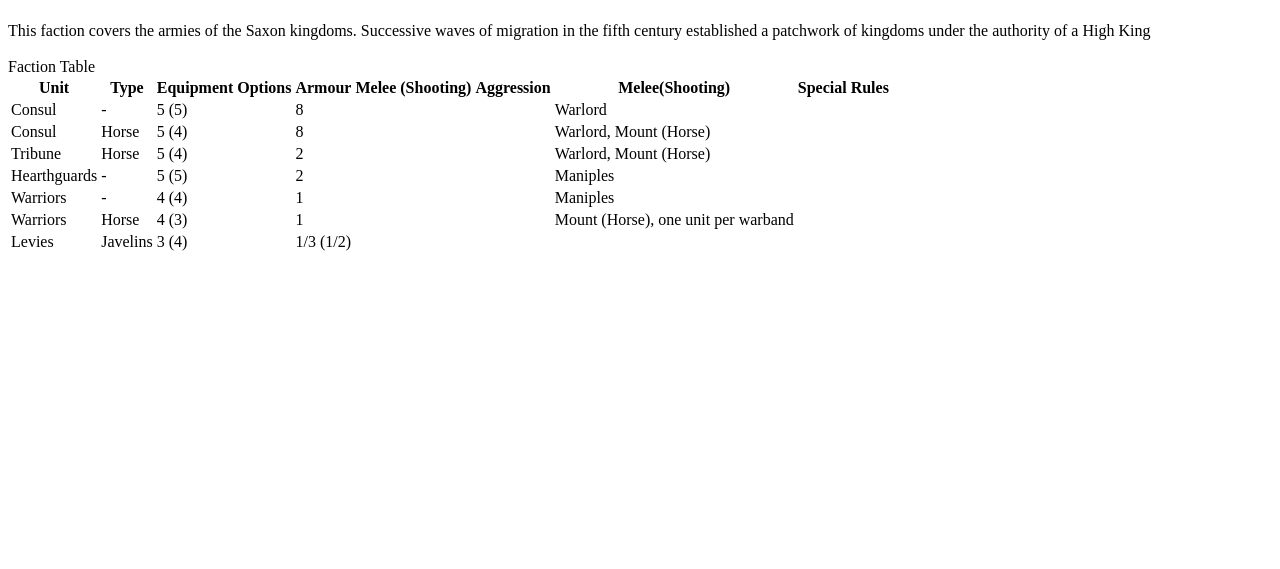
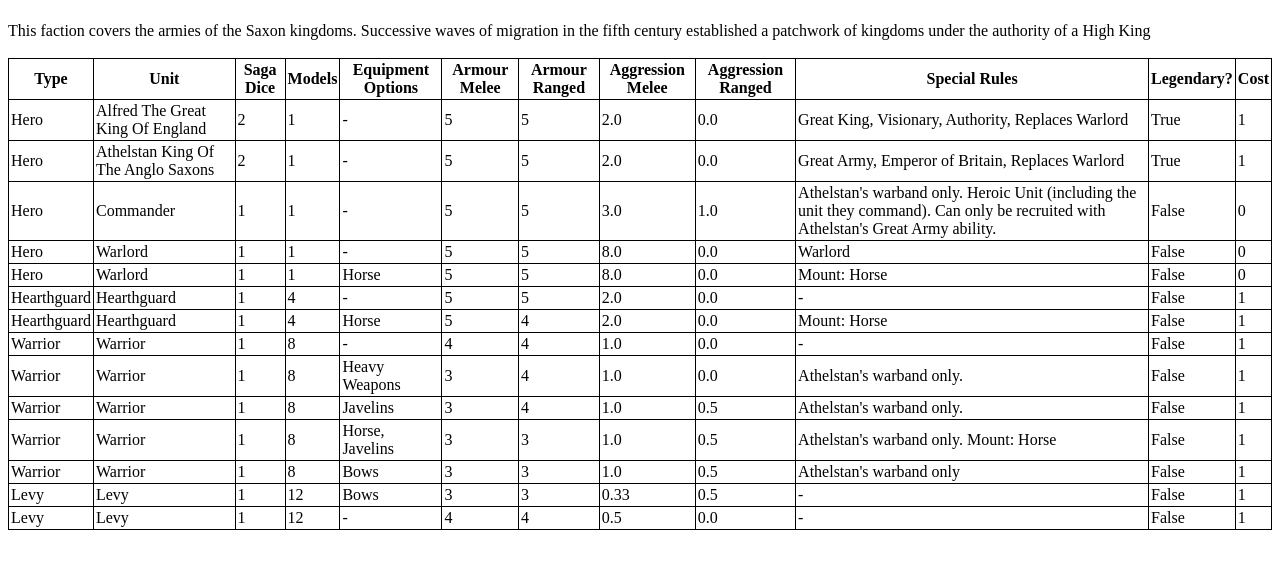
Before and after one commit to perspace42/NorthQuad_Project, a Django app: page /saga/results/1 in a window 1280 px wide. Shown: the part 58-627 px from the top of the page. Run offline with Django 5.2, Linux system fonts and the light colour scheme; data comes from the database, SQL or seed files in the repository; both versions use the stored data as it was after the commit.

Commit message:
Added redirects began work on Create & Edit page

```diff
--- a/project/saga/models.py
+++ b/project/saga/models.py
@@ -29,10 +29,17 @@
     #The amount of dice a unit generates at the start of the turn
     sagaDice = models.PositiveIntegerField(default = 1)
 
+    #The cost to recruit a unit
+    cost = models.PositiveIntegerField(default = 1)
+
     #Can be: Hero, Hearthguard, Warrior, Levy (default is Hero)
     unitType = models.CharField(max_length = 20, default = "Hearthguard", choices=So.unitOptions)
 
+    #The name of a unit
     unitName = models.CharField(max_length = 50, default = "Hearthguard")
+
+    #The number of models a unit contains
+    numModels = models.PositiveIntegerField(default = 4)
 
     #Equipment is a list of any equipment unit contains
     equipment = models.CharField(max_length = 50, default = "-", choices=So.equipmentOptions)
--- a/project/saga/static/saga/style.css
+++ b/project/saga/static/saga/style.css
@@ -0,0 +1,15 @@
+table {
+    /*Border For Display Tables*/
+    border-collapse: collapse;
+    border: 1px solid black;
+
+    /*Width For Display Tables*/
+    table-layout: fixed;
+
+}
+
+th,td{
+    /*Border For Display Tables*/
+    border: 1px solid black;
+    padding: 2px;
+}
--- a/project/saga/templates/saga/results.html
+++ b/project/saga/templates/saga/results.html
@@ -1,14 +1,15 @@
 <!DOCTYPE html>
 <!--
 Author: Scott Field
-Date: 5/24/2024
+Date: 5/26/2024
 Version: 1.0
 Purpose:
-Allow the user to view a faction they have selected, and edit that faction if they are
-the user that created that faction
+Allow the user to view a faction they have selected.
 -->
-
 <html lang="en">
+<!--Get The CSS styling-->
+{% load static %}
+<link rel="stylesheet" href = "{%static 'saga/style.css'%}">
 
 <head>
     <title>Saga Faction View Page</title>
@@ -17,100 +18,70 @@
 </head>
 
 <body>
-    {% if unitList %}
+    {% if faction %}
         <header>
             <!--In this case the first object in the QuerySet is the only object in the QuerySet-->
             <h1>{{faction.first.name}}</h1>
         </header>
 
         <p1>
+            <!--Same thing here-->
             {{faction.first.description}}
         </p1>
+
+        <!--If their are any special rules list them-->
+        {%if faction.first.specialRules != "-"%}
+          <br><br>
+          <h3>Special Rules</h3>
+          <p1>{{faction.first.specialRules}}</p1>
+        {%endif%}
+
 
         <!--Split Sections-->
         <br><br>
 
         <!--Table To Display Selected Faction-->
         <main>
-            Faction Table
             <table>
                 <tr>
+                  <th>Type</th>
                   <th>Unit</th>
-                  <th>Type</th>
+                  <th>Saga Dice</th>
+                  <th>Models</th>
                   <th>Equipment Options</th>
-                  <th>Armour</th>
-                  <th>Melee (Shooting)</th>
-                  <th>Aggression</th>
-                  <th>Melee(Shooting)</th>
+                  <th>Armour Melee</th>
+                  <th>Armour Ranged</th>
+                  <th>Aggression Melee</th>
+                  <th>Aggression Ranged</th>
                   <th>Special Rules</th>
+                  <th>Legendary?</th>
+                  <th>Cost</th>
                 </tr>
-                <tr>
-                  <td>Consul</td>
-                  <td>-</td>
-                  <td>5 (5)</td>
-                  <td>8</td>
-                  <td></td>
-                  <td></td>
-                  <td>Warlord</td>
-                </tr>
-                <tr>
-                  <td>Consul</td>
-                  <td>Horse</td>
-                  <td>5 (4)</td>
-                  <td>8</td>
-                  <td></td>
-                  <td></td>
-                  <td>Warlord, Mount (Horse)</td>
-                </tr>
-                <tr>
-                  <td>Tribune</td>
-                  <td>Horse</td>
-                  <td>5 (4)</td>
-                  <td>2</td>
-                  <td></td>
-                  <td></td>
-                  <td>Warlord, Mount (Horse)</td>
-                </tr>
-                <tr>
-                  <td>Hearthguards</td>
-                  <td>-</td>
-                  <td>5 (5)</td>
-                  <td>2</td>
-                  <td></td>
-                  <td></td>
-                  <td>Maniples</td>
-                </tr>
-                <tr>
-                  <td>Warriors</td>
-                  <td>-</td>
-                  <td>4 (4)</td>
-                  <td>1</td>
-                  <td></td>
-                  <td></td>
-                  <td>Maniples</td>
-                </tr>
-                <tr>
-                  <td>Warriors</td>
-                  <td>Horse</td>
-                  <td>4 (3)</td>
-                  <td>1</td>
-                  <td></td>
-                  <td></td>
-                  <td>Mount (Horse), one unit per warband</td>
-                </tr>
-                <tr>
-                  <td>Levies</td>
-                  <td>Javelins</td>
-                  <td>3 (4)</td>
-                  <td>1/3 (1/2)</td>
-                  <td></td>
-                  <td></td>
-                  <td></td>
-                </tr>
+                <!--Populate Table Data-->
+                <!--Get the QuerySet containing the units -->
+                {% for collection in unitSet %}
+                  <!-- Get the unit from the QuerySet -->
+                  {% for unit in collection %}
+                    <tr>
+                      <td>{{unit.unitType}}</td>
+                      <td>{{unit.unitName}}</td>
+                      <td>{{unit.sagaDice}}</td>
+                      <td>{{unit.numModels}}</td>
+                      <td>{{unit.equipment}}</td>
+                      <td>{{unit.armourMelee}}</td>
+                      <td>{{unit.armourRanged}}</td>
+                      <td>{{unit.aggMelee}}</td>
+                      <td>{{unit.aggRanged}}</td>
+                      <td>{{unit.specialRules}}</td>
+                      <td>{{unit.isLegendary}}</td>
+                      <td>{{unit.cost}}</td>
+                    </tr>
+                  {% endfor %}
+                {% endfor %}
               </table>
         </main>
     {% else %}
-        Nothing contained in the unit list
+        Faction not found, change this to redirect
     {% endif %}
 </body>
 
--- a/project/saga/urls.py
+++ b/project/saga/urls.py
@@ -14,6 +14,10 @@
 urlpatterns = [
     #ex: /saga/
     path("", views.index, name = "index"),
-    #ex: /saga/results/Anglo_Saxons
-    path("results/<str:factionId>",views.results, name = 'results')
+    #ex: /saga/results/1
+    path("results/<int:factionId>",views.results, name = 'results'),
+    #ex: /saga/edit/
+    path("create/", views.create, name = 'create'),
+    #ex: /saga/edit/1
+    path("edit/<int:factionId>", views.edit, name = 'edit')
 ]
--- a/project/saga/views.py
+++ b/project/saga/views.py
@@ -7,16 +7,14 @@
 (The Get, Post, Update and Delete Requests)
 '''
 
-from django.db.models import F
-from django.http import HttpResponse, HttpResponseRedirect #Get / Send HttpResponse
-from django.http import Http404 #Error Message
-from django.shortcuts import render, get_object_or_404 #Shorten Instructions
-from django.urls import reverse
 
-from .models import Faction,Unit
+from django.shortcuts import render, redirect #shorten instructions
+from django.urls import reverse #enable generating urls from routes
+
+from .models import Faction, Unit
 
 
-# Create your views here.
+# Views Section
 
 #Home Page, (GET Faction)
 def index(request):
@@ -27,19 +25,72 @@
 
 #Results View Page, (GET Units that are in a Faction)
 def results(request,factionId):
-    #Check if a faction is in the request
-    if factionId:
+    #Get Faction From FactionId
+    faction = Faction.objects.filter(id = factionId)
+    #If Any Factions Exist With The Given FactionId
+    if faction.count() > 0:
         #If so get the units in that faction and the faction name
         unitList = Unit.objects.filter(factionId = factionId)
-        faction = Faction.objects.filter(id = factionId)
-        #If antything is in the list
-        if unitList:
-            context = {"unitList" : unitList, "faction" : faction}
+        #If antything is in the unit list
+        if unitList.count() > 0:
+            #Split unit list into alphabetically ordered unit types
+            heroList = Unit.objects.filter(unitType = "Hero").order_by("unitName")
+            hearthguardList = Unit.objects.filter(unitType = "Hearthguard").order_by("unitName")
+            warriorList = Unit.objects.filter(unitType = "Warrior").order_by("unitName")
+            levyList = Unit.objects.filter(unitType = "Levy").order_by("unitName")
+
+            #The order of the unitSet will determine the order in which table units are displayed by type
+            unitSet = [heroList,hearthguardList,warriorList,levyList]
+
+            context = {
+                "unitSet" :unitSet,
+                "faction" : faction
+                }
             return render(request, "saga/results.html", context)
+
+        #Faction Exists, Contains No Units
         else:
-            #return render(request,"saga/results.html", context = {"unitList" : unitList})
-            raise Http404("Error no units in UnitList")
+            return render(request, "saga/results.html")
+
+    #Error Non Existent Faction
     else:
-        return render(request, "saga/results.html")
+        #Redirect To Home Page (Must be namespaced due to app name)
+        return redirect(reverse('saga:index'))
 
 #Edit/Create Page, (Edit Exiting Faction, Delete Faction)
+
+#If No Faction Supplied (Create New Faction)
+def create(request):
+
+    return render(request,"saga/edit.html")
+
+#If Faction Supplied (Edit Existing Faction)
+
+def edit(request,factionId):
+    #Get Faction From FactionId
+    faction = Faction.objects.filter(id = factionId)
+    #If Any Factions Exist With The Given FactionId
+    if faction.count() > 0:
+        #If so get the units in that faction and the faction name
+        unitList = Unit.objects.filter(factionId = factionId)
+        #If antything is in the unit list
+        if unitList.count() > 0:
+            #Split unit list into alphabetically ordered unit types
+            heroList = Unit.objects.filter(unitType = "Hero").order_by("unitName")
+            hearthguardList = Unit.objects.filter(unitType = "Hearthguard").order_by("unitName")
+            warriorList = Unit.objects.filter(unitType = "Warrior").order_by("unitName")
+            levyList = Unit.objects.filter(unitType = "Levy").order_by("unitName")
+
+            #The order of the unitSet will determine the order in which table units are displayed by type
+            unitSet = [heroList,hearthguardList,warriorList,levyList]
+
+            context = {
+                "unitSet" :unitSet,
+                "faction" : faction
+                }
+            return render(request, "saga/edit.html", context)
+
+    #Error Non Existent Faction
+    else:
+        #Redirect To Create Page (Must be namespaced due to app name)
+        return redirect(reverse('saga:create'))
--- a/project/sagaoptions.py
+++ b/project/sagaoptions.py
@@ -10,7 +10,7 @@
 
 class Options:
     unitOptions = (
-        ("Warlord","Warlord"),
+        ("Hero","Hero"),
         ("Hearthguard", "Hearthguard"),
         ("Warrior","Warrior"),
         ("Levy","Levy")
@@ -32,11 +32,11 @@
         ("Horse","Horse"),
         ("Horse, Cataphract","Horse, Cataphract"),
         ("Horse, Composite Bows","Horse, Composite Bows"),
-        ("Horse, Javelin","Horse, Javelin"),
+        ("Horse, Javelins","Horse, Javelins"),
 
         #Camel + Equipment Section
         ("Camel, Composite Bows","Camel, Composite Bows"),
-        ("Camel, Javelin","Camel, Javelin"),
+        ("Camel, Javelins","Camel, Javelins"),
 
         #Represents No Special Equipment
         ("-","-"),
```
Also changed, not shown: project/saga/templates/saga/edit.html (added, +29 -0 lines), project/saga/migrations/0006_unit_nummodels.py (added), project/saga/migrations/0007_unit_cost_alter_unit_unittype.py (added), project/sagadb.sqlite3.
